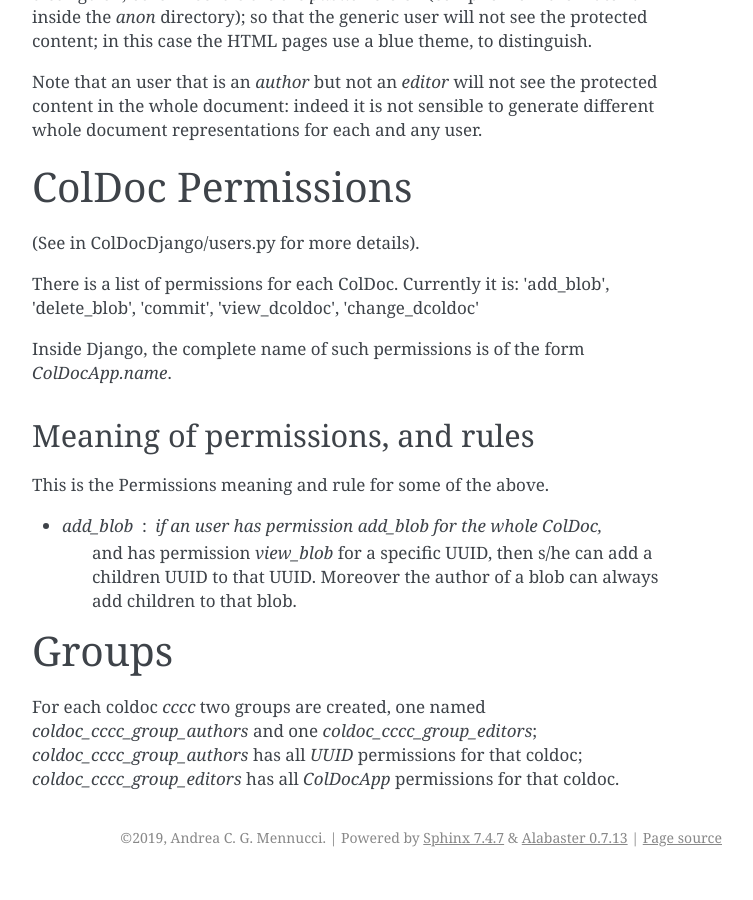
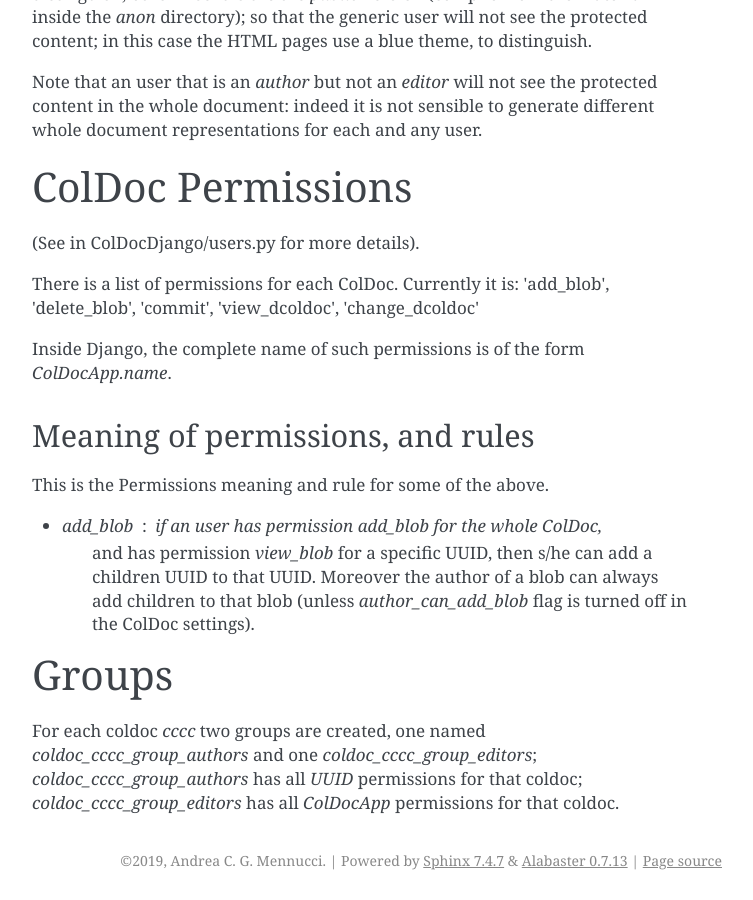
Before and after one commit to mennucc/ColDoc_project, a Sphinx documentation site: the page built from docs/source/permission.rst, in a window 1280 px wide and 900 px high, scrolled down 3516 px. Shown: the whole window, without its empty margins (388-1141 px from the left). Built offline with Sphinx 7.4.7, drawn with Linux system fonts in a browser that asks for light colours; before the commit the page ends 4393 px from its top, so only the background shows below that.

Commit message:
add detail to `add_blob` doc

```diff
--- a/docs/source/permission.rst
+++ b/docs/source/permission.rst
@@ -193,7 +193,8 @@ This is the Permissions meaning and rule for some of the above.
 - `add_blob` : if an user has permission `add_blob` for the whole ColDoc,
    and has permission `view_blob` for a specific UUID, then s/he can add a
    children UUID to that UUID. Moreover the author of a blob can
-   always add children to that blob.
+   always add children to that blob (unless `author_can_add_blob`
+   flag is turned off in the ColDoc settings).
 
 Groups
 ======
```
